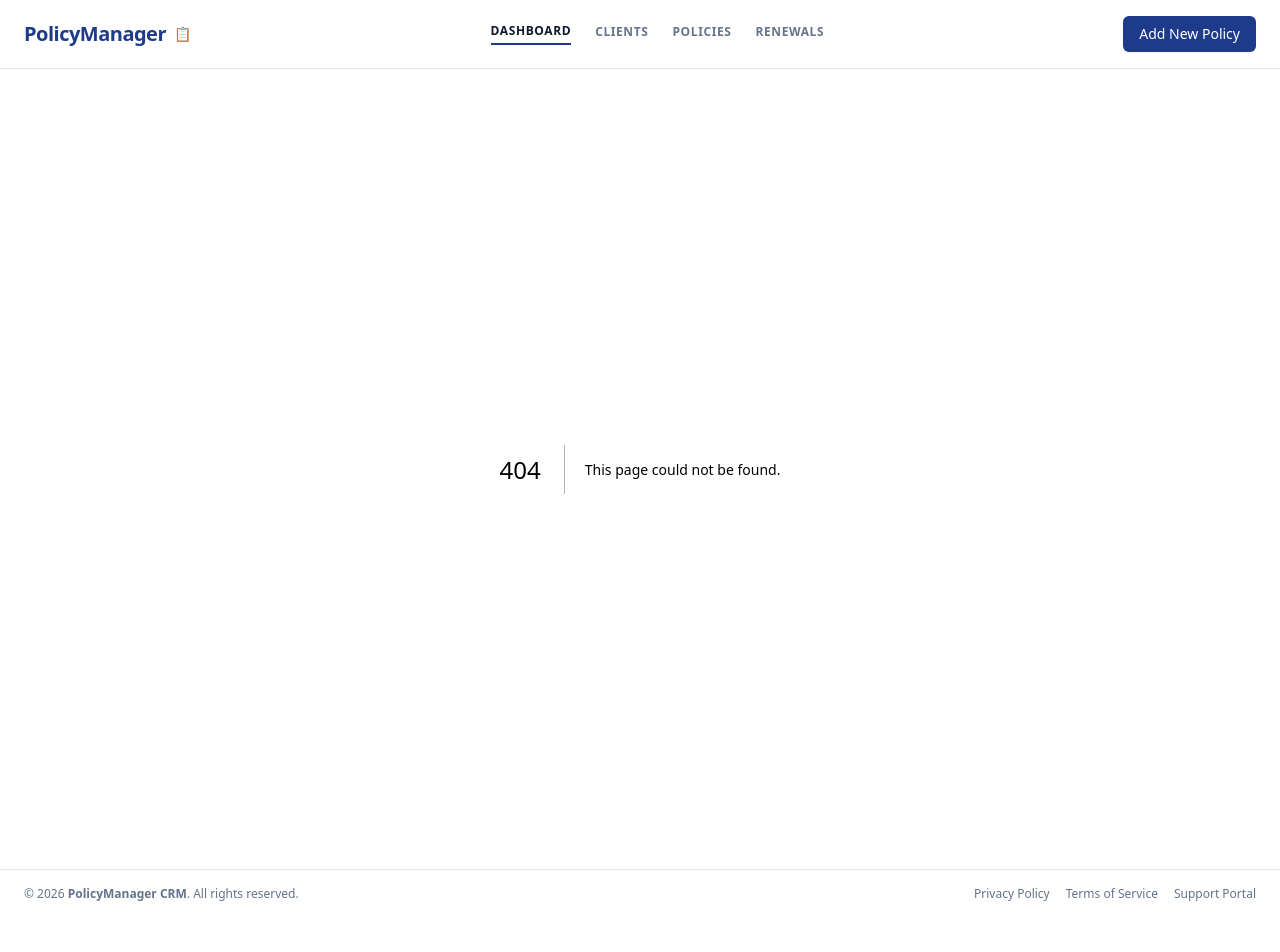
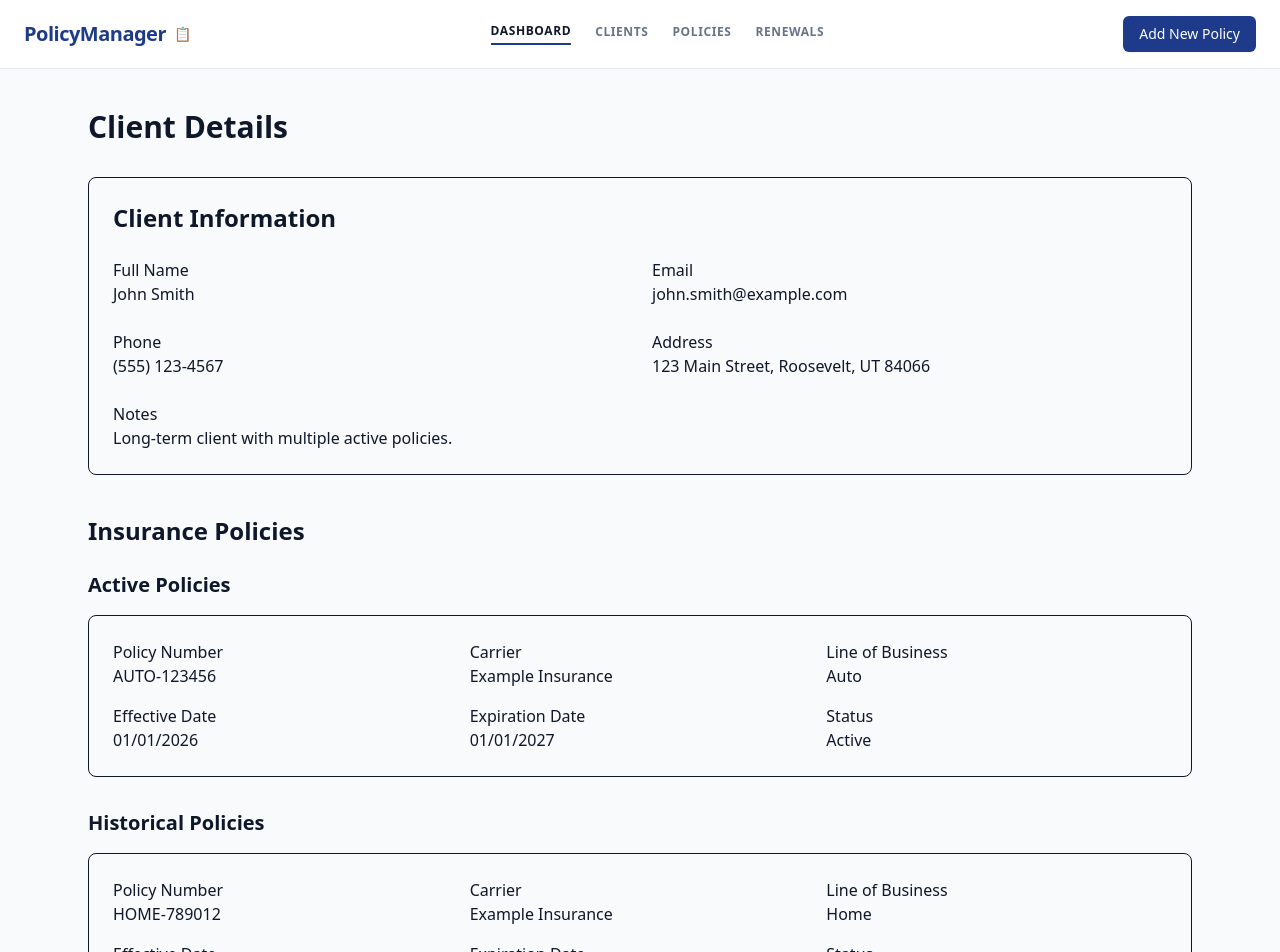
Before and after one commit to slord30/policy-manager, a Next.js app: page /client/1 in a window 1280 px wide. Before the commit this address had no page. Shown: the top 952 px of the page. Before the commit the page ends 918 px from the top, so only its background shows below. Built offline with nearby package versions, Linux system fonts and the light colour scheme.

Commit message:
Created client and policy review pages. These will need modified as we get real data in.

```diff
--- /dev/null
+++ b/src/app/client/[id]/page.tsx
@@ -0,0 +1,169 @@
+export default function ClientDetailPage() {
+  const client = {
+    fullName: 'John Smith',
+    email: 'john.smith@example.com',
+    phone: '(555) 123-4567',
+    address: '123 Main Street, Roosevelt, UT 84066',
+    notes: 'Long-term client with multiple active policies.',
+  };
+
+  const policies = [
+    {
+      policyNumber: 'AUTO-123456',
+      carrier: 'Example Insurance',
+      lineOfBusiness: 'Auto',
+      effectiveDate: '01/01/2026',
+      expirationDate: '01/01/2027',
+      status: 'Active',
+    },
+    {
+      policyNumber: 'HOME-789012',
+      carrier: 'Example Insurance',
+      lineOfBusiness: 'Home',
+      effectiveDate: '06/01/2025',
+      expirationDate: '06/01/2026',
+      status: 'Expired',
+    },
+  ];
+
+  const activePolicies = policies.filter(
+    (policy) => policy.status === 'Active'
+  );
+
+  const historicalPolicies = policies.filter(
+    (policy) => policy.status !== 'Active'
+  );
+
+  return (
+    <main className="mx-auto max-w-6xl px-6 py-10">
+      <h1 className="mb-8 text-3xl font-bold">Client Details</h1>
+
+      <section className="mb-10 rounded-lg border p-6">
+        <h2 className="mb-6 text-2xl font-semibold">Client Information</h2>
+
+        <div className="grid gap-6 md:grid-cols-2">
+          <div>
+            <h3 className="font-medium">Full Name</h3>
+            <p>{client.fullName}</p>
+          </div>
+
+          <div>
+            <h3 className="font-medium">Email</h3>
+            <p>{client.email}</p>
+          </div>
+
+          <div>
+            <h3 className="font-medium">Phone</h3>
+            <p>{client.phone}</p>
+          </div>
+
+          <div>
+            <h3 className="font-medium">Address</h3>
+            <p>{client.address}</p>
+          </div>
+
+          <div className="md:col-span-2">
+            <h3 className="font-medium">Notes</h3>
+            <p>{client.notes}</p>
+          </div>
+        </div>
+      </section>
+
+      <section>
+        <h2 className="mb-6 text-2xl font-semibold">Insurance Policies</h2>
+
+        <div className="mb-8">
+          <h3 className="mb-4 text-xl font-semibold">Active Policies</h3>
+
+          {activePolicies.length > 0 ? (
+            <div className="space-y-4">
+              {activePolicies.map((policy) => (
+                <div key={policy.policyNumber} className="rounded-lg border p-6">
+                  <div className="grid gap-4 md:grid-cols-3">
+                    <div>
+                      <h4 className="font-medium">Policy Number</h4>
+                      <p>{policy.policyNumber}</p>
+                    </div>
+
+                    <div>
+                      <h4 className="font-medium">Carrier</h4>
+                      <p>{policy.carrier}</p>
+                    </div>
+
+                    <div>
+                      <h4 className="font-medium">Line of Business</h4>
+                      <p>{policy.lineOfBusiness}</p>
+                    </div>
+
+                    <div>
+                      <h4 className="font-medium">Effective Date</h4>
+                      <p>{policy.effectiveDate}</p>
+                    </div>
+
+                    <div>
+                      <h4 className="font-medium">Expiration Date</h4>
+                      <p>{policy.expirationDate}</p>
+                    </div>
+
+                    <div>
+                      <h4 className="font-medium">Status</h4>
+                      <p>{policy.status}</p>
+                    </div>
+                  </div>
+                </div>
+              ))}
+            </div>
+          ) : (
+            <p>No active policies.</p>
+          )}
+        </div>
+
+        <div>
+          <h3 className="mb-4 text-xl font-semibold">Historical Policies</h3>
+
+          {historicalPolicies.length > 0 ? (
+            <div className="space-y-4">
+              {historicalPolicies.map((policy) => (
+                <div key={policy.policyNumber} className="rounded-lg border p-6">
+                  <div className="grid gap-4 md:grid-cols-3">
+                    <div>
+                      <h4 className="font-medium">Policy Number</h4>
+                      <p>{policy.policyNumber}</p>
+                    </div>
+
+                    <div>
+                      <h4 className="font-medium">Carrier</h4>
+                      <p>{policy.carrier}</p>
+                    </div>
+
+                    <div>
+                      <h4 className="font-medium">Line of Business</h4>
+                      <p>{policy.lineOfBusiness}</p>
+                    </div>
+
+                    <div>
+                      <h4 className="font-medium">Effective Date</h4>
+                      <p>{policy.effectiveDate}</p>
+                    </div>
+
+                    <div>
+                      <h4 className="font-medium">Expiration Date</h4>
+                      <p>{policy.expirationDate}</p>
+                    </div>
+
+                    <div>
+                      <h4 className="font-medium">Status</h4>
+                      <p>{policy.status}</p>
+                    </div>
+                  </div>
+                </div>
+              ))}
+            </div>
+          ) : (
+            <p>No historical policies.</p>
+          )}
+        </div>
+      </section>
+    </main>
+  );
+}
--- /dev/null
+++ b/src/app/policies/[id]/page.tsx
@@ -0,0 +1,122 @@
+export default function PolicyDetailPage() {
+  const policy = {
+    policyNumber: 'AUTO-123456',
+    client: 'John Smith',
+    carrier: 'Example Insurance',
+    lineOfBusiness: 'Auto',
+    effectiveDate: '01/01/2026',
+    expirationDate: '01/01/2027',
+    premium: '$1,200.00',
+    paymentFrequency: 'Monthly',
+    paymentStatus: 'Current',
+    coverageStatus: 'Active',
+  };
+
+  return (
+    <main className="mx-auto max-w-6xl px-6 py-10">
+      <div className="mb-8">
+        <h1 className="text-3xl font-bold">Policy Details</h1>
+        <p className="mt-2 text-gray-600">
+          Policy #{policy.policyNumber}
+        </p>
+      </div>
+
+      <section className="mb-8 rounded-lg border p-6">
+        <div className="flex flex-col gap-4 md:flex-row md:items-center md:justify-between">
+          <div>
+            <h2 className="text-2xl font-semibold">
+              {policy.carrier}
+            </h2>
+            <p className="text-gray-600">
+              {policy.lineOfBusiness}
+            </p>
+          </div>
+
+          <div className="rounded-full border px-4 py-2">
+            {policy.coverageStatus}
+          </div>
+        </div>
+      </section>
+
+      <section className="mb-8 rounded-lg border p-6">
+        <h2 className="mb-6 text-2xl font-semibold">
+          Policy Information
+        </h2>
+
+        <div className="grid gap-6 md:grid-cols-2">
+          <div>
+            <h3 className="font-medium">Client</h3>
+            <p>{policy.client}</p>
+          </div>
+
+          <div>
+            <h3 className="font-medium">Carrier</h3>
+            <p>{policy.carrier}</p>
+          </div>
+
+          <div>
+            <h3 className="font-medium">Policy Number</h3>
+            <p>{policy.policyNumber}</p>
+          </div>
+
+          <div>
+            <h3 className="font-medium">Line of Business</h3>
+            <p>{policy.lineOfBusiness}</p>
+          </div>
+        </div>
+      </section>
+
+      <section className="mb-8 rounded-lg border p-6">
+        <h2 className="mb-6 text-2xl font-semibold">
+          Coverage Dates
+        </h2>
+
+        <div className="grid gap-6 md:grid-cols-2">
+          <div>
+            <h3 className="font-medium">Effective Date</h3>
+            <p>{policy.effectiveDate}</p>
+          </div>
+
+          <div>
+            <h3 className="font-medium">Expiration Date</h3>
+            <p>{policy.expirationDate}</p>
+          </div>
+        </div>
+      </section>
+
+      <section className="mb-8 rounded-lg border p-6">
+        <h2 className="mb-6 text-2xl font-semibold">
+          Premium & Payment
+        </h2>
+
+        <div className="grid gap-6 md:grid-cols-3">
+          <div>
+            <h3 className="font-medium">Premium</h3>
+            <p>{policy.premium}</p>
+          </div>
+
+          <div>
+            <h3 className="font-medium">Payment Frequency</h3>
+            <p>{policy.paymentFrequency}</p>
+          </div>
+
+          <div>
+            <h3 className="font-medium">Payment Status</h3>
+            <p>{policy.paymentStatus}</p>
+          </div>
+        </div>
+      </section>
+
+      <section className="rounded-lg border p-6">
+        <h2 className="mb-6 text-2xl font-semibold">
+          Coverage Status
+        </h2>
+
+        <div>
+          <h3 className="font-medium">Current Status</h3>
+          <p>{policy.coverageStatus}</p>
+        </div>
+      </section>
+    </main>
+  );
+}
```
